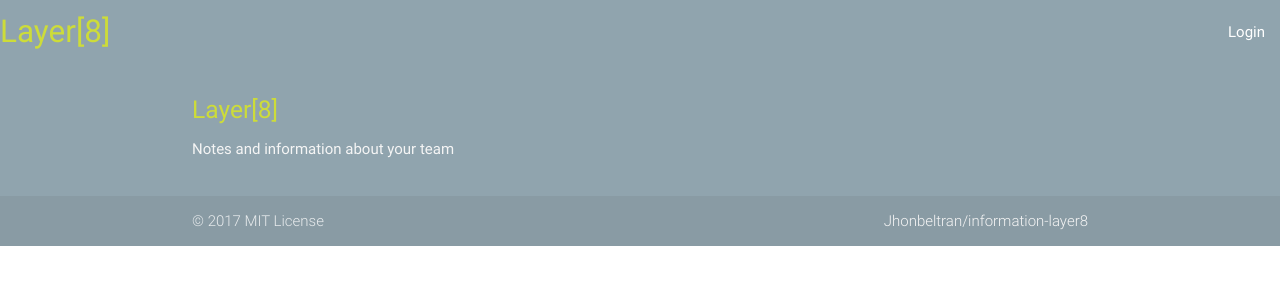
After one commit to Yojanpardo/information-layer8, a Django app: template templates/base.html in a window 1280 px wide. The commit adds this page. Shown: the top 300 px of the page. Run offline with Django 3.2, Linux system fonts and the light colour scheme; the template is opened without the code that fills it, so the values that code supplies are empty; some libraries are stand-ins or nearby versions.

Commit message:
Agrego base.tml para trabajar con los templates de django y mejoro la apariencia visual del home

```diff
--- /dev/null
+++ b/templates/base.html
@@ -0,0 +1,96 @@
+<!DOCTYPE html>
+<html lang="en">
+<head>
+  {% load staticfiles %}
+	<meta charset="UTF-8">
+	<title>{% block page_title %}{% endblock %}</title>
+	<!--Import Google Icon Font-->
+    <link href="http://fonts.googleapis.com/icon?family=Material+Icons" rel="stylesheet">
+	<!-- Compiled and minified CSS -->
+  	<link rel="stylesheet" href="{% static 'css/materialize.css' %}">
+    <!-- <link rel="stylesheet" href="{% static 'css/index.css' %}"> -->
+  	<!--Let browser know website is optimized for mobile-->
+    <meta name="viewport" content="width=device-width, initial-scale=1.0"/>
+</head>
+<body>
+	<header>
+		<div class="nav-fixed">
+			<nav class="blue-grey lighten-2">
+		    	<div class="nav-wrapper">
+      				<a href="#!" class="brand-logo lime-text">
+                Layer[8]
+              </a>
+      				<a href="#" data-activates="mobile-demo" class="button-collapse">
+                <i class="material-icons">menu</i>
+              </a>
+      				<ul class="right hide-on-med-and-down">
+        				<li>
+        					{% if user and not user.is_anonymous %}
+        						<a href="#!">{{ user.get_full_name }}</a>
+        					{% else %}
+        						<a href="{% url 'social:begin' 'google-oauth2' %}?next={{ request.path }}">
+                      Login
+                    </a>
+        					{% endif %}
+        				</li>
+        				<li>
+							      {% if user and not user.is_anonymous %}
+        						<a href="{% url 'logout' %}">
+        							Logout
+        						</a>
+        					  {% endif %}
+        				</li>
+      				</ul>
+      				<ul class="side-nav" id="mobile-demo">
+        				<li>
+        					{% if user and not user.is_anonymous %}
+        						<a href="#!">{{ user.get_full_name }}</a>
+        					{% else %}
+        						<a href="{% url 'social:begin' 'google-oauth2' %}?next={{ request.path }}">
+                      Login
+                    </a>
+        					{% endif %}
+        				</li>
+        				<li>
+							    {% if user and not user.is_anonymous %}
+        						<a href="{% url 'logout' %}">
+        							Logout
+        						</a>
+        					{% endif %}
+        				</li>
+      				</ul>
+    			</div>
+  			</nav>
+		</div>
+	</header>
+
+	{% block content %}{% endblock %}
+
+	<footer class="page-footer blue-grey lighten-2">
+        <div class="container">
+            <div class="row">
+              <div class="col l6 s12">
+                <h5 class="lime-text">Layer[8]</h5>
+                <p class="grey-text text-lighten-4">
+                  Notes and information about your team
+                </p>
+              </div>
+              	<div class="col l4 offset-l2 s12">
+              	</div>
+            </div>
+        </div>
+        <div class="footer-copyright">
+            <div class="container">
+            © 2017 MIT License
+            <a class="grey-text text-lighten-4 right" target="_blank" href="https://github.com/Jhonbeltran/information-layer8">
+              Jhonbeltran/information-layer8</a>
+            </div>
+        </div>
+    </footer>
+	<!--Import jQuery before materialize.js-->
+    <script type="text/javascript"  src="https://code.jquery.com/jquery-2.1.1.min.js"></script>
+    <!-- Compiled and minified JavaScript -->
+  	<script src="{% static 'js/materialize.js' %}"></script>
+  	<!-- <script src="{% static 'js/code.js' %}"></script> -->
+</body>
+</html>
```
Also changed, not shown: templates/home.html (+32 -17 lines).
